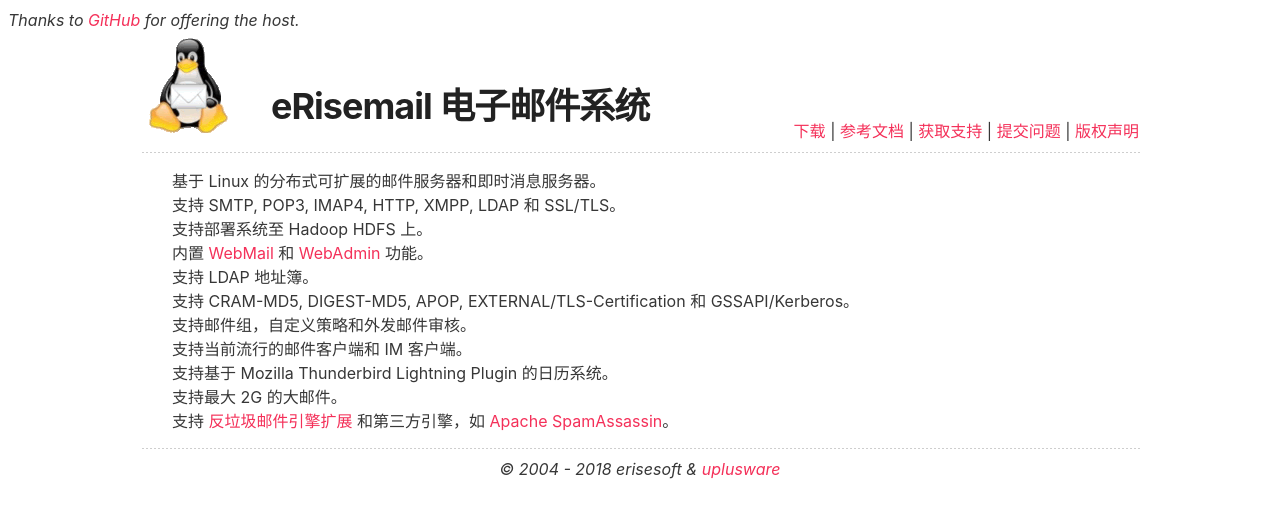
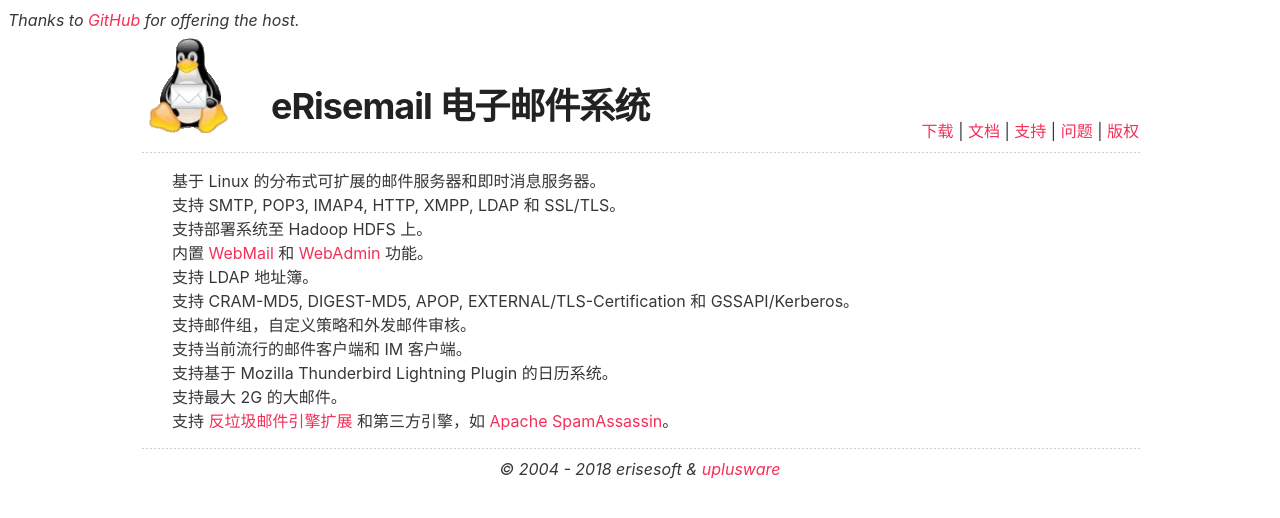
Before and after one commit to erisesoft/erisesoft.github.io, a Jekyll site: the page index.html, which Jekyll copies as it is, in a window 1280 px wide. Shown: the top 518 px of the page. Built offline with Jekyll 4.4.1, drawn with Linux system fonts in a browser that asks for light colours.

Commit message:
Update index.html

```diff
--- a/index.html
+++ b/index.html
@@ -9,7 +9,7 @@
 	<i>Thanks to <a href="https://github.com" target="_blank">GitHub</a> for offering the host.</i>
 	<div id="main_content_wrap" class="outer">
 	<section id="main_content" class="inner">
-		<table width="100%"><tr><td width="128"><img src="/erisemail.png" alt="erisemail"></td><td valign="bottom"><h1><a id="erisemail-server" class="anchor" href="#erisemail-server" aria-hidden="true"><span class="octicon octicon-link"></span></a>eRisemail 电子邮件系统</h1></td><td align="right" valign="bottom"><a href="https://github.com/uplusware/erisemail/tree/master/binary" target="_blank">下载</a> | <a href="/documents" target="_blank">参考文档</a> | <a href="/support.html" target="_blank">获取支持</a> | <a href="https://github.com/erisesoft/erisesoft.github.io/issues" target="_blank">提交问题</a> | <a href="/license.html" target="_blank">版权声明</a></td></tr></table>
+		<table width="100%"><tr><td width="128"><img src="/erisemail.png" alt="erisemail"></td><td valign="bottom"><h1><a id="erisemail-server" class="anchor" href="#erisemail-server" aria-hidden="true"><span class="octicon octicon-link"></span></a>eRisemail 电子邮件系统</h1></td><td align="right" valign="bottom"><a href="https://github.com/uplusware/erisemail/tree/master/binary" target="_blank">下载</a> | <a href="https://github.com/uplusware/erisemail/wiki" target="_blank">文档</a> | <a href="/support.html" target="_blank">支持</a> | <a href="https://github.com/erisesoft/erisesoft.github.io/issues" target="_blank">问题</a> | <a href="/license.html" target="_blank">版权</a></td></tr></table>
 		<hr>
 		<ul>
 			<li>基于 Linux 的分布式可扩展的邮件服务器和即时消息服务器。</li>
```
